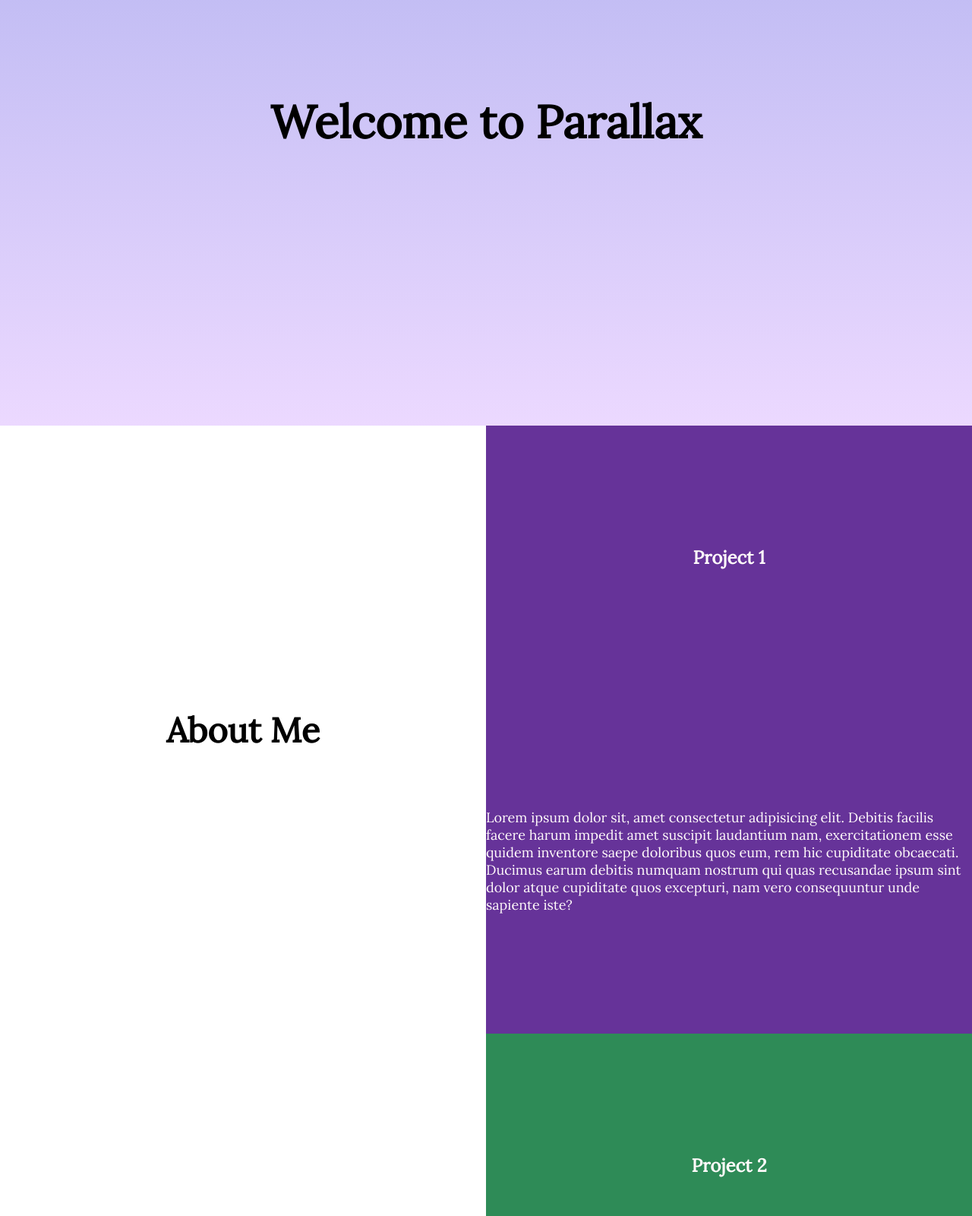
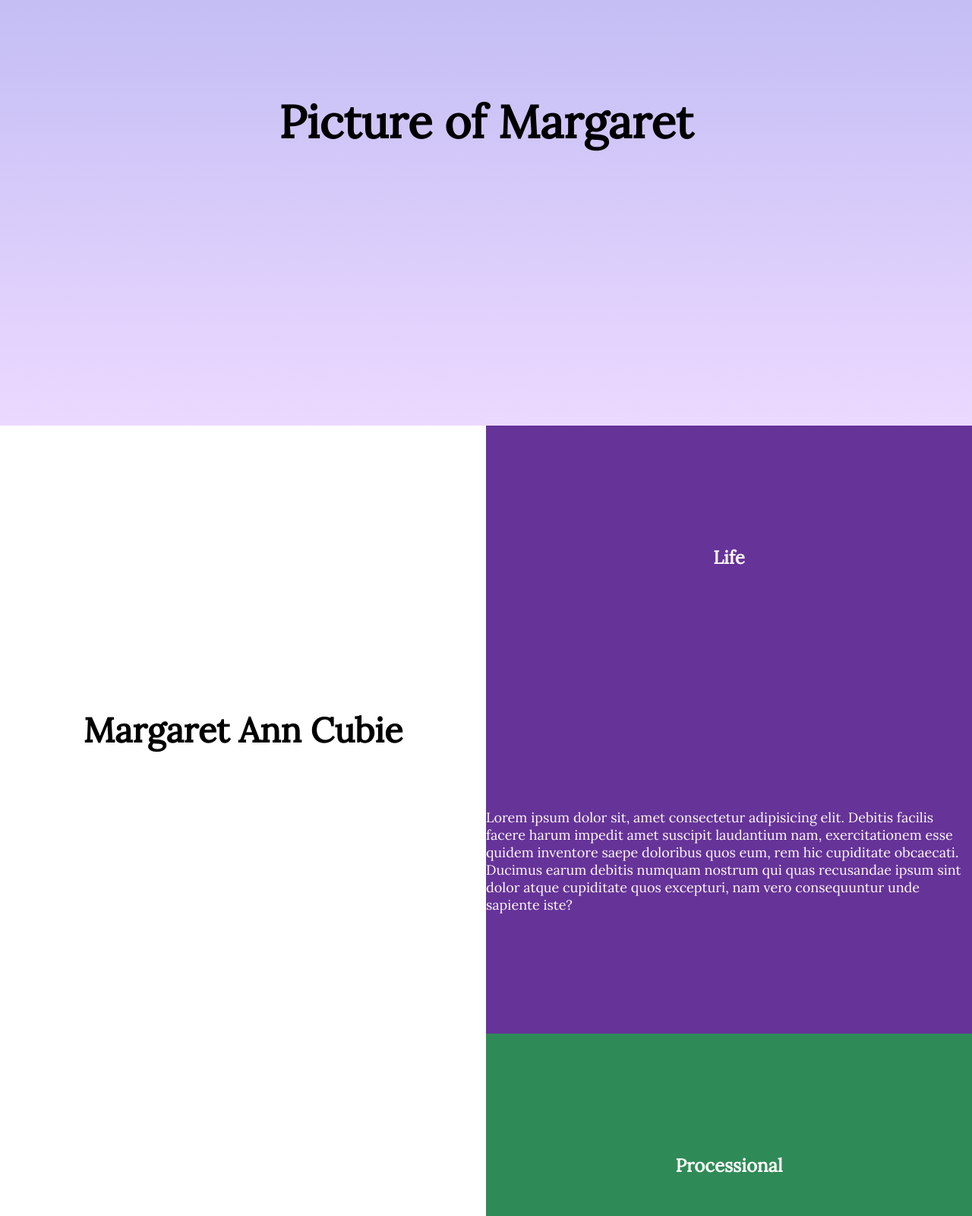
Before and after one commit to ChristaStephens/Obit, a plain HTML site: page index.html in a window 1280 px wide. Shown: the part 240-1840 px from the top of the page at 76% size. Drawn offline with Linux system fonts and the light colour scheme; a script that the page names is missing; a web font is replaced by a local one.

Commit message:
changed name of of h2's

```diff
--- a/app.js
+++ b/app.js
@@ -15,7 +15,7 @@ function splitScroll() {
     //as soon as we hit the about title the title will pop up
     .setPin('.about-title')
     //adds triggers to page and show's where it will start scrolling effect
-        .addIndicators()
+
         //starts every thing
         .addTo(controller);
 
--- a/index.html
+++ b/index.html
@@ -14,31 +14,31 @@
 
 <body>
     <header>
-        <h1>Welcome to Parallax</h1>
+        <h1>Picture of Margaret</h1>
     </header>
 
     <section class="about">
         <div class="about-title">
-            <h2>About Me</h2>
+            <h2>Margaret Ann Cubie</h2>
         </div>
         <!-- where the three pages are being scrolled starts below -->
         <div class="about-pages">
             <div>
-                <h2>Project 1</h2>
+                <h2>Life</h2>
                 <p>Lorem ipsum dolor sit, amet consectetur adipisicing elit. Debitis facilis facere harum impedit amet
                     suscipit laudantium nam, exercitationem esse quidem inventore saepe doloribus quos eum, rem hic
                     cupiditate obcaecati. Ducimus earum debitis numquam nostrum qui quas recusandae ipsum sint dolor
                     atque cupiditate quos excepturi, nam vero consequuntur unde sapiente iste?</p>
             </div>
             <div>
-                    <h2>Project 2</h2>
+                    <h2>Processional</h2>
                     <p>Lorem ipsum dolor sit, amet consectetur adipisicing elit. Debitis facilis facere harum impedit amet
                         suscipit laudantium nam, exercitationem esse quidem inventore saepe doloribus quos eum, rem hic
                         cupiditate obcaecati. Ducimus earum debitis numquam nostrum qui quas recusandae ipsum sint dolor
                         atque cupiditate quos excepturi, nam vero consequuntur unde sapiente iste?</p>
                 </div>
                 <div>
-                        <h2>Project 3</h2>
+                        <h2>Eulogy</h2>
                         <p>Lorem ipsum dolor sit, amet consectetur adipisicing elit. Debitis facilis facere harum impedit amet
                             suscipit laudantium nam, exercitationem esse quidem inventore saepe doloribus quos eum, rem hic
                             cupiditate obcaecati. Ducimus earum debitis numquam nostrum qui quas recusandae ipsum sint dolor
@@ -48,7 +48,7 @@
     </section>
 
     <footer>
-        <h2>Pretty cool</h2>
+        <h2>Collage</h2>
     </footer>
     <script src="https://cdnjs.cloudflare.com/ajax/libs/ScrollMagic/2.0.6/ScrollMagic.min.js"></script>
     <script src="https://cdnjs.cloudflare.com/ajax/libs/ScrollMagic/2.0.6/plugins/debug.addIndicators.min.js"></script>
```
